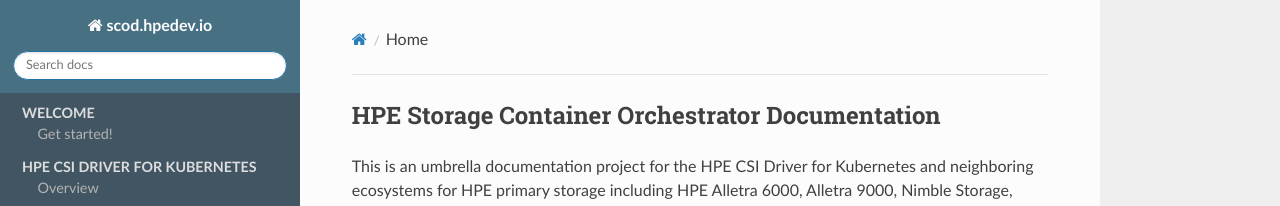
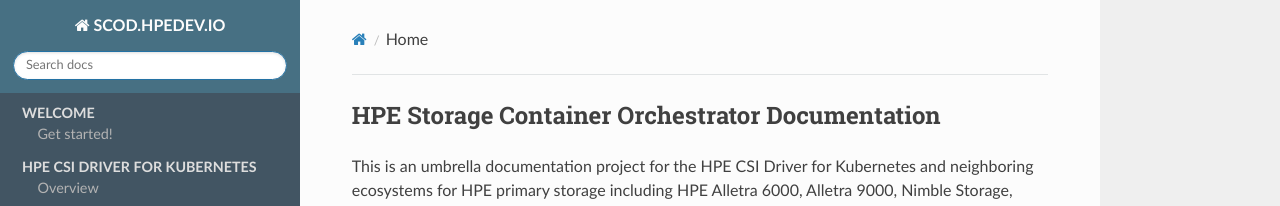
Before and after one commit to hpe-storage/scod, an MkDocs documentation site: the page built from docs/index.md, in a window 1280 px wide. Shown: the top 206 px of the page. Built offline with MkDocs 1.6.1, drawn with Linux system fonts in a browser that asks for light colours; nearby versions of some CDN libraries.

```diff
--- a/mkdocs.yml
+++ b/mkdocs.yml
@@ -1,4 +1,4 @@
-site_name: 'scod.hpedev.io'
+site_name: 'SCOD.HPEDEV.IO'
 site_description: 'Reference documentation for container orchestrator integration for HPE storage'
 site_url: 'https://scod.hpedev.io/'
 site_author: 'Hewlett Packard Enterprise'
```
